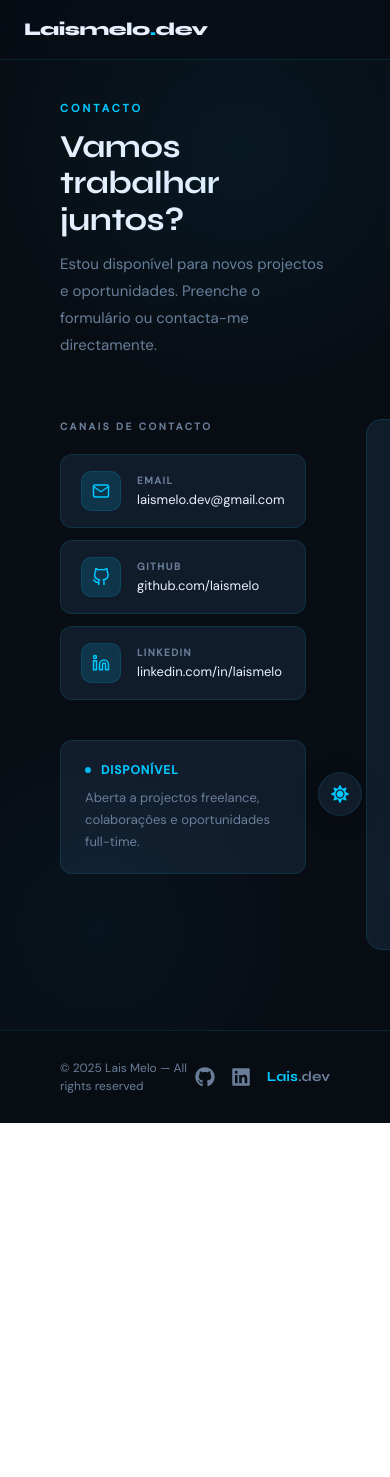
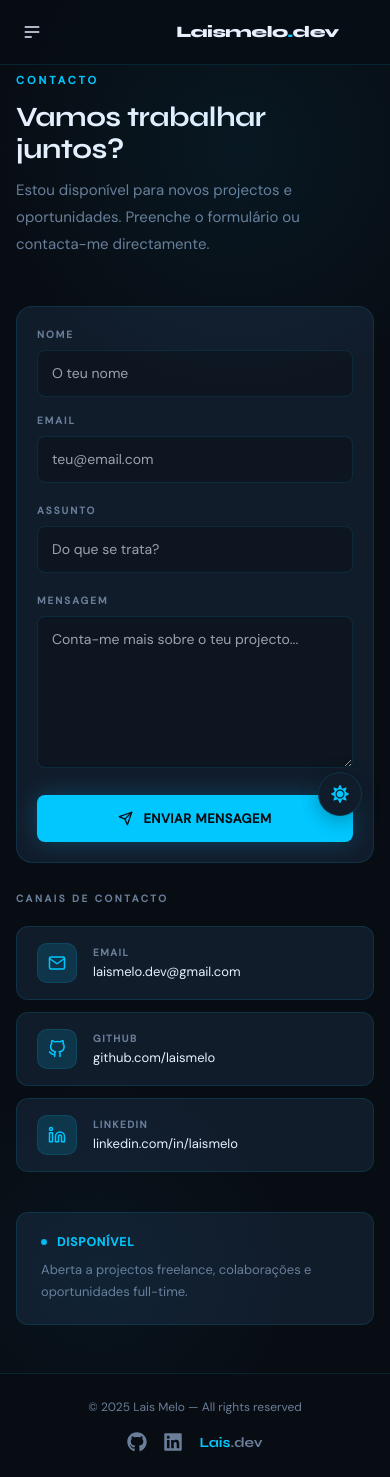
Before and after one commit to laisfernandasales/portifolio, a React (Vite) app: page /contato in a window 390 px wide. Before the commit the page ends 1123 px from the top, so only its background shows below. Built offline with nearby package versions, Linux system fonts and the light colour scheme.

Commit message:
CONTINUAÇÃO

```diff
--- a/src/assets/styles/styles.css
+++ b/src/assets/styles/styles.css
@@ -455,6 +455,54 @@ html:not(.dark) .skill-name        { color: #334155; }
 
 /* Footer */
 html:not(.dark) footer { border-top-color: rgba(15,30,80,0.12); }
+
+/* ── Footer responsivo ── */
+.footer-port {
+  border-top: 1px solid var(--port-border);
+  padding: 28px 60px;
+  display: flex;
+  justify-content: space-between;
+  align-items: center;
+  max-width: 1280px;
+  margin: 0 auto;
+  width: 100%;
+  box-sizing: border-box;
+}
+
+@media (max-width: 768px) {
+  .footer-port {
+    flex-direction: column;
+    gap: 16px;
+    padding: 24px 20px;
+    text-align: center;
+  }
+}
+
+/* ── Scroll dots — ocultar em mobile ── */
+@media (max-width: 768px) {
+  .scroll-dots-nav { display: none; }
+}
+
+/* ── Navbar mobile / desktop visibility ── */
+.mobile-navbar-port {
+  display: none;
+  position: fixed;
+  top: 0; left: 0; right: 0;
+  z-index: 100;
+  backdrop-filter: blur(20px);
+  background: rgba(8, 13, 20, 0.85);
+  border-bottom: 1px solid var(--port-border);
+  padding: 0 16px;
+}
+
+html:not(.dark) .mobile-navbar-port {
+  background: rgba(221, 230, 242, 0.92);
+}
+
+@media (max-width: 768px) {
+  .desktop-nav-port { display: none !important; }
+  .mobile-navbar-port { display: flex; }
+}
 
 /* ── Noise overlay ── */
 .noise-overlay {
--- a/src/components/Contato/ContatoPage.jsx
+++ b/src/components/Contato/ContatoPage.jsx
@@ -11,65 +11,36 @@ function ContatoPage() {
   };
 
   return (
-    <div style={{ minHeight: "100vh", paddingTop: 100, paddingBottom: 80, position: "relative", overflow: "hidden" }}>
+    <div className="contato-wrapper" style={{ minHeight: "100vh", paddingTop: 100, paddingBottom: 80, position: "relative", overflow: "hidden" }}>
 
-      {/* Glow decorativo */}
-      <div
-        className="glow-port"
-        style={{
-          top: "-100px", right: "-100px",
-          width: 500, height: 500,
-          background: "radial-gradient(circle, rgba(0,200,255,0.06) 0%, transparent 70%)",
-        }}
-      />
-      <div
-        className="glow-port"
-        style={{
-          bottom: "-100px", left: "-100px",
-          width: 400, height: 400,
-          background: "radial-gradient(circle, rgba(0,200,255,0.04) 0%, transparent 70%)",
-        }}
-      />
+      <div className="glow-port" style={{ top: "-100px", right: "-100px", width: 500, height: 500, background: "radial-gradient(circle, rgba(0,200,255,0.06) 0%, transparent 70%)" }} />
+      <div className="glow-port" style={{ bottom: "-100px", left: "-100px", width: 400, height: 400, background: "radial-gradient(circle, rgba(0,200,255,0.04) 0%, transparent 70%)" }} />
 
-      <div style={{ maxWidth: 1100, margin: "0 auto", padding: "0 60px" }}>
+      <div className="page-inner" style={{ maxWidth: 1100, margin: "0 auto" }}>
 
-        {/* Cabeçalho */}
         <p className="section-label-port">Contacto</p>
-        <h1 className="section-title-port" style={{ fontSize: "clamp(32px, 4vw, 48px)", marginBottom: 12 }}>
+        <h1 className="section-title-port" style={{ fontSize: "clamp(28px, 4vw, 48px)", marginBottom: 12 }}>
           Vamos trabalhar<br />juntos?
         </h1>
-        <p style={{ color: "var(--port-muted)", fontSize: 15, lineHeight: 1.8, marginBottom: 60, maxWidth: 480 }}>
+        <p style={{ color: "var(--port-muted)", fontSize: 15, lineHeight: 1.8, marginBottom: 48, maxWidth: "100%" }}>
           Estou disponível para novos projectos e oportunidades. Preenche o formulário ou contacta-me directamente.
         </p>
 
-        <div style={{ display: "grid", gridTemplateColumns: "1fr 1.2fr", gap: 60, alignItems: "start" }}>
+        <div className="contato-grid" style={{ display: "grid", gridTemplateColumns: "1fr 1.2fr", gap: 60, alignItems: "start" }}>
 
           {/* ── Coluna esquerda — info ── */}
-          <div>
+          <div className="contato-info-col">
             <div style={{ marginBottom: 40 }}>
               <p style={{ fontSize: 10, fontWeight: 600, letterSpacing: "2.5px", color: "var(--port-muted)", textTransform: "uppercase", marginBottom: 20 }}>
                 Canais de contacto
               </p>
-
               {[
                 { icon: <FiMail size={18} />, label: "Email", value: "laismelo.dev@gmail.com", href: "mailto:laismelo.dev@gmail.com" },
                 { icon: <FiGithub size={18} />, label: "GitHub", value: "github.com/laismelo", href: "https://github.com/laismelo" },
                 { icon: <FiLinkedin size={18} />, label: "LinkedIn", value: "linkedin.com/in/laismelo", href: "https://linkedin.com/in/laismelo" },
               ].map(({ icon, label, value, href }) => (
-                <a
-                  key={label}
-                  href={href}
-                  target="_blank"
-                  rel="noopener noreferrer"
-                  style={{
-                    display: "flex", alignItems: "center", gap: 16,
-                    padding: "16px 20px", marginBottom: 12,
-                    background: "var(--port-card)",
-                    border: "1px solid var(--port-border)",
-                    borderRadius: 12,
-                    textDecoration: "none",
-                    transition: "all 0.25s",
-                  }}
+                <a key={label} href={href} target="_blank" rel="noopener noreferrer"
+                  style={{ display: "flex", alignItems: "center", gap: 16, padding: "16px 20px", marginBottom: 12, background: "var(--port-card)", border: "1px solid var(--port-border)", borderRadius: 12, textDecoration: "none", transition: "all 0.25s" }}
                   onMouseEnter={e => { e.currentTarget.style.borderColor = "var(--port-cyan)"; e.currentTarget.style.background = "var(--port-cyan-glow)"; }}
                   onMouseLeave={e => { e.currentTarget.style.borderColor = "var(--port-border)"; e.currentTarget.style.background = "var(--port-card)"; }}
                 >
@@ -84,7 +55,6 @@ function ContatoPage() {
               ))}
             </div>
 
-            {/* Disponibilidade */}
             <div style={{ padding: "20px 24px", background: "var(--port-card)", border: "1px solid var(--port-border)", borderRadius: 12 }}>
               <div style={{ display: "flex", alignItems: "center", gap: 10, marginBottom: 8 }}>
                 <span className="badge-pulse-dot" />
@@ -97,41 +67,24 @@ function ContatoPage() {
           </div>
 
           {/* ── Coluna direita — formulário ── */}
-          <div style={{ background: "var(--port-card)", border: "1px solid var(--port-border)", borderRadius: 16, padding: 40 }}>
+          <div className="contato-form-card" style={{ background: "var(--port-card)", border: "1px solid var(--port-border)", borderRadius: 16, padding: 40 }}>
             {sent ? (
               <div style={{ textAlign: "center", padding: "40px 0" }}>
-                <div style={{ width: 56, height: 56, borderRadius: "50%", background: "var(--port-cyan-dim)", border: "1px solid var(--port-border)", display: "flex", alignItems: "center", justifyContent: "center", margin: "0 auto 20px", color: "var(--port-cyan)", fontSize: 24 }}>
-                  ✓
-                </div>
+                <div style={{ width: 56, height: 56, borderRadius: "50%", background: "var(--port-cyan-dim)", border: "1px solid var(--port-border)", display: "flex", alignItems: "center", justifyContent: "center", margin: "0 auto 20px", color: "var(--port-cyan)", fontSize: 24 }}>✓</div>
                 <h3 className="section-title-port" style={{ fontSize: 22, marginBottom: 8 }}>Mensagem enviada!</h3>
                 <p style={{ color: "var(--port-muted)", fontSize: 14 }}>Entrarei em contacto em breve.</p>
               </div>
             ) : (
               <form onSubmit={handleSubmit} style={{ display: "flex", flexDirection: "column", gap: 20 }}>
-                <div style={{ display: "grid", gridTemplateColumns: "1fr 1fr", gap: 16 }}>
+                <div className="form-fields-grid" style={{ display: "grid", gridTemplateColumns: "1fr 1fr", gap: 16 }}>
                   {[
                     { label: "Nome", type: "text", placeholder: "O teu nome" },
                     { label: "Email", type: "email", placeholder: "teu@email.com" },
                   ].map(({ label, type, placeholder }) => (
                     <div key={label}>
-                      <label style={{ display: "block", fontSize: 10, fontWeight: 600, letterSpacing: "2px", textTransform: "uppercase", color: "var(--port-muted)", marginBottom: 8 }}>
-                        {label}
-                      </label>
-                      <input
-                        type={type}
-                        placeholder={placeholder}
-                        required
-                        style={{
-                          width: "100%", boxSizing: "border-box",
-                          background: "var(--port-surface)",
-                          border: "1px solid var(--port-border)",
-                          borderRadius: 8,
-                          padding: "12px 14px",
-                          fontSize: 14,
-                          color: "var(--port-text)",
-                          outline: "none",
-                          transition: "border-color 0.2s",
-                        }}
+                      <label style={{ display: "block", fontSize: 10, fontWeight: 600, letterSpacing: "2px", textTransform: "uppercase", color: "var(--port-muted)", marginBottom: 8 }}>{label}</label>
+                      <input type={type} placeholder={placeholder} required
+                        style={{ width: "100%", boxSizing: "border-box", background: "var(--port-surface)", border: "1px solid var(--port-border)", borderRadius: 8, padding: "12px 14px", fontSize: 14, color: "var(--port-text)", outline: "none", transition: "border-color 0.2s" }}
                         onFocus={e => e.target.style.borderColor = "var(--port-cyan)"}
                         onBlur={e => e.target.style.borderColor = "var(--port-border)"}
                       />
@@ -139,59 +92,30 @@ function ContatoPage() {
                   ))}
                 </div>
 
-                <div>
-                  <label style={{ display: "block", fontSize: 10, fontWeight: 600, letterSpacing: "2px", textTransform: "uppercase", color: "var(--port-muted)", marginBottom: 8 }}>
-                    Assunto
-                  </label>
-                  <input
-                    type="text"
-                    placeholder="Do que se trata?"
-                    required
-                    style={{
-                      width: "100%", boxSizing: "border-box",
-                      background: "var(--port-surface)",
-                      border: "1px solid var(--port-border)",
-                      borderRadius: 8,
-                      padding: "12px 14px",
-                      fontSize: 14,
-                      color: "var(--port-text)",
-                      outline: "none",
-                      transition: "border-color 0.2s",
-                    }}
-                    onFocus={e => e.target.style.borderColor = "var(--port-cyan)"}
-                    onBlur={e => e.target.style.borderColor = "var(--port-border)"}
-                  />
-                </div>
+                {[
+                  { label: "Assunto", type: "text", placeholder: "Do que se trata?" },
+                ].map(({ label, type, placeholder }) => (
+                  <div key={label}>
+                    <label style={{ display: "block", fontSize: 10, fontWeight: 600, letterSpacing: "2px", textTransform: "uppercase", color: "var(--port-muted)", marginBottom: 8 }}>{label}</label>
+                    <input type={type} placeholder={placeholder} required
+                      style={{ width: "100%", boxSizing: "border-box", background: "var(--port-surface)", border: "1px solid var(--port-border)", borderRadius: 8, padding: "12px 14px", fontSize: 14, color: "var(--port-text)", outline: "none", transition: "border-color 0.2s" }}
+                      onFocus={e => e.target.style.borderColor = "var(--port-cyan)"}
+                      onBlur={e => e.target.style.borderColor = "var(--port-border)"}
+                    />
+                  </div>
+                ))}
 
                 <div>
-                  <label style={{ display: "block", fontSize: 10, fontWeight: 600, letterSpacing: "2px", textTransform: "uppercase", color: "var(--port-muted)", marginBottom: 8 }}>
-                    Mensagem
-                  </label>
-                  <textarea
-                    rows={6}
-                    placeholder="Conta-me mais sobre o teu projecto..."
-                    required
-                    style={{
-                      width: "100%", boxSizing: "border-box",
-                      background: "var(--port-surface)",
-                      border: "1px solid var(--port-border)",
-                      borderRadius: 8,
-                      padding: "12px 14px",
-                      fontSize: 14,
-                      color: "var(--port-text)",
-                      outline: "none",
-                      resize: "vertical",
-                      transition: "border-color 0.2s",
-                      fontFamily: "inherit",
-                    }}
+                  <label style={{ display: "block", fontSize: 10, fontWeight: 600, letterSpacing: "2px", textTransform: "uppercase", color: "var(--port-muted)", marginBottom: 8 }}>Mensagem</label>
+                  <textarea rows={6} placeholder="Conta-me mais sobre o teu projecto..." required
+                    style={{ width: "100%", boxSizing: "border-box", background: "var(--port-surface)", border: "1px solid var(--port-border)", borderRadius: 8, padding: "12px 14px", fontSize: 14, color: "var(--port-text)", outline: "none", resize: "vertical", transition: "border-color 0.2s", fontFamily: "inherit" }}
                     onFocus={e => e.target.style.borderColor = "var(--port-cyan)"}
                     onBlur={e => e.target.style.borderColor = "var(--port-border)"}
                   />
                 </div>
 
                 <button type="submit" className="btn-port-primary" style={{ width: "100%", justifyContent: "center" }}>
-                  <FiSend size={15} />
-                  Enviar mensagem
+                  <FiSend size={15} /> Enviar mensagem
                 </button>
               </form>
             )}
@@ -199,10 +123,23 @@ function ContatoPage() {
         </div>
       </div>
 
-      {/* Responsive */}
       <style>{`
+        .page-inner        { padding: 0 60px; }
+        .contato-info-col  { order: 2; }
+        .contato-form-card { order: 1; }
+
         @media (max-width: 768px) {
-          .contato-grid { grid-template-columns: 1fr !important; }
+          .contato-wrapper   { padding-top: 80px !important; padding-bottom: 48px !important; }
+          .page-inner        { padding: 0 20px; }
+          .contato-grid      { grid-template-columns: 1fr !important; gap: 28px !important; }
+          .contato-info-col  { order: 2; }
+          .contato-form-card { order: 1; padding: 20px !important; }
+          .form-fields-grid  { grid-template-columns: 1fr !important; }
+        }
+
+        @media (max-width: 480px) {
+          .contato-wrapper { padding-top: 72px !important; }
+          .page-inner      { padding: 0 16px; }
         }
       `}</style>
     </div>
--- a/src/components/Footer/Footer.jsx
+++ b/src/components/Footer/Footer.jsx
@@ -2,26 +2,19 @@ import { FaGithub, FaLinkedin } from "react-icons/fa";
 
 function Footer() {
   return (
-    <footer style={{ borderTop: "1px solid var(--port-border)", padding: "28px 60px", display: "flex", justifyContent: "space-between", alignItems: "center", maxWidth: 1280, margin: "0 auto", width: "100%" }}>
+    <footer className="footer-port">
       <span style={{ color: "var(--port-muted)", fontSize: 12 }}>
         © {new Date().getFullYear()} Lais Melo — All rights reserved
       </span>
-
       <div style={{ display: "flex", gap: 16, alignItems: "center" }}>
-        <a
-          href="https://github.com/laisfernandasales"
-          target="_blank"
-          rel="noopener noreferrer"
+        <a href="https://github.com/laisfernandasales" target="_blank" rel="noopener noreferrer"
           style={{ color: "var(--port-muted)", transition: "color 0.2s" }}
           onMouseOver={e => e.currentTarget.style.color = "var(--port-cyan)"}
           onMouseOut={e  => e.currentTarget.style.color = "var(--port-muted)"}
         >
           <FaGithub size={20} />
         </a>
-        <a
-          href="https://www.linkedin.com/in/lais-fernanda-sales-melo/"
-          target="_blank"
-          rel="noopener noreferrer"
+        <a href="https://www.linkedin.com/in/lais-fernanda-sales-melo/" target="_blank" rel="noopener noreferrer"
           style={{ color: "var(--port-muted)", transition: "color 0.2s" }}
           onMouseOver={e => e.currentTarget.style.color = "var(--port-cyan)"}
           onMouseOut={e  => e.currentTarget.style.color = "var(--port-muted)"}
--- /dev/null
+++ b/src/components/Navbar/MobileMenu.jsx
@@ -0,0 +1,85 @@
+import { useRef } from "react";
+import { useNavigate, useLocation } from "react-router-dom";
+
+const links = [
+  { label: "Início",    id: "inicio"   },
+  { label: "Sobre",     id: "sobre"    },
+  { label: "Stack",     id: "stack"    },
+  { label: "Projetos",  id: "projetos" },
+  { label: "Contacto",  id: "contato"  },
+];
+
+export default function MobileMenu() {
+  const navigate    = useNavigate();
+  const location    = useLocation();
+  const detailsRef  = useRef(null);
+
+  const handleClick = (e, id) => {
+    e.preventDefault();
+    // fecha o dropdown
+    if (detailsRef.current) detailsRef.current.removeAttribute("open");
+
+    if (location.pathname === "/") {
+      document.getElementById(id)?.scrollIntoView({ behavior: "smooth" });
+    } else {
+      navigate("/");
+      setTimeout(() => document.getElementById(id)?.scrollIntoView({ behavior: "smooth" }), 100);
+    }
+  };
+
+  return (
+    <div className="navbar mobile-navbar-port">
+      {/* Hambúrguer */}
+      <div className="navbar-start">
+        <details ref={detailsRef} className="dropdown">
+          <summary className="btn btn-ghost btn-circle" style={{ color: "var(--port-text)" }}>
+            <svg xmlns="http://www.w3.org/2000/svg" className="h-5 w-5" fill="none" viewBox="0 0 24 24" stroke="currentColor">
+              <path strokeLinecap="round" strokeLinejoin="round" strokeWidth="2" d="M4 6h16M4 12h16M4 18h7" />
+            </svg>
+          </summary>
+          <ul
+            tabIndex={-1}
+            className="menu menu-sm dropdown-content rounded-box z-50 mt-3 w-52 p-2 shadow-lg"
+            style={{ background: "var(--port-surface)", border: "1px solid var(--port-border)" }}
+          >
+            {links.map(({ label, id }) => (
+              <li key={id}>
+                <a
+                  href={`/#${id}`}
+                  onClick={(e) => handleClick(e, id)}
+                  style={{
+                    color: "var(--port-muted)",
+                    fontSize: 13,
+                    fontWeight: 500,
+                    letterSpacing: "0.5px",
+                    textTransform: "uppercase",
+                    borderRadius: 8,
+                  }}
+                  onMouseEnter={e => e.currentTarget.style.color = "var(--port-cyan)"}
+                  onMouseLeave={e => e.currentTarget.style.color = "var(--port-muted)"}
+                >
+                  {label}
+                </a>
+              </li>
+            ))}
+          </ul>
+        </details>
+      </div>
+
+      {/* Logo centro */}
+      <div className="navbar-center">
+        <a
+          href="/#inicio"
+          onClick={(e) => handleClick(e, "inicio")}
+          className="nav-logo-port"
+          style={{ fontSize: 16 }}
+        >
+          Laismelo<span style={{ color: "var(--port-cyan)" }}>.</span>dev
+        </a>
+      </div>
+
+      {/* Espaço direito vazio (mantém simetria) */}
+      <div className="navbar-end" style={{ width: 48 }} />
+    </div>
+  );
+}
--- a/src/components/Navbar/NavbarPage.jsx
+++ b/src/components/Navbar/NavbarPage.jsx
@@ -1,4 +1,5 @@
 import { Link, useNavigate, useLocation } from "react-router-dom";
+import MobileMenu from "./MobileMenu";
 import "../../assets/styles/styles.css";
 
 function NavbarPage() {
@@ -16,21 +17,25 @@ function NavbarPage() {
   };
 
   return (
-    <nav className="nav-port">
+    <>
+      {/* ── Desktop navbar ── */}
+      <nav className="nav-port desktop-nav-port">
         <Link to="/" className="nav-logo-port">
           Laismelo<span style={{ color: "var(--port-cyan)" }}>.</span>dev
         </Link>
 
         <ul className="nav-links-port">
-        <li><a href="/#inicio"  className="nav-link-port" onClick={(e) => handleSectionClick(e, "inicio")}>Início</a></li>
-        <li><a href="/#sobre"   className="nav-link-port" onClick={(e) => handleSectionClick(e, "sobre")}>Sobre</a></li>
-        <li><a href="/#stack"   className="nav-link-port" onClick={(e) => handleSectionClick(e, "stack")}>Stack</a></li>
+          <li><a href="/#inicio"   className="nav-link-port" onClick={(e) => handleSectionClick(e, "inicio")}>Início</a></li>
+          <li><a href="/#sobre"    className="nav-link-port" onClick={(e) => handleSectionClick(e, "sobre")}>Sobre</a></li>
+          <li><a href="/#stack"    className="nav-link-port" onClick={(e) => handleSectionClick(e, "stack")}>Stack</a></li>
           <li><a href="/#projetos" className="nav-link-port" onClick={(e) => handleSectionClick(e, "projetos")}>Projetos</a></li>
           <li><a href="/#contato"  className="nav-link-port" onClick={(e) => handleSectionClick(e, "contato")}>Contacto</a></li>
         </ul>
+      </nav>
 
-
-    </nav>
+      {/* ── Mobile navbar ── */}
+      <MobileMenu />
+    </>
   );
 }
 
```
Also changed, not shown: src/components/Projetos/ViagensEmCasa/Bilheteira/Bilheteira.jsx (+21 -15 lines), src/components/Projetos/ViagensEmCasa/Mercado/MercadoPage.jsx (+21 -15 lines), src/components/Projetos/ViagensEmCasa/ViagensEmCasapage.jsx (+23 -36 lines). Lines whose indentation alone changed are shown as unchanged.
